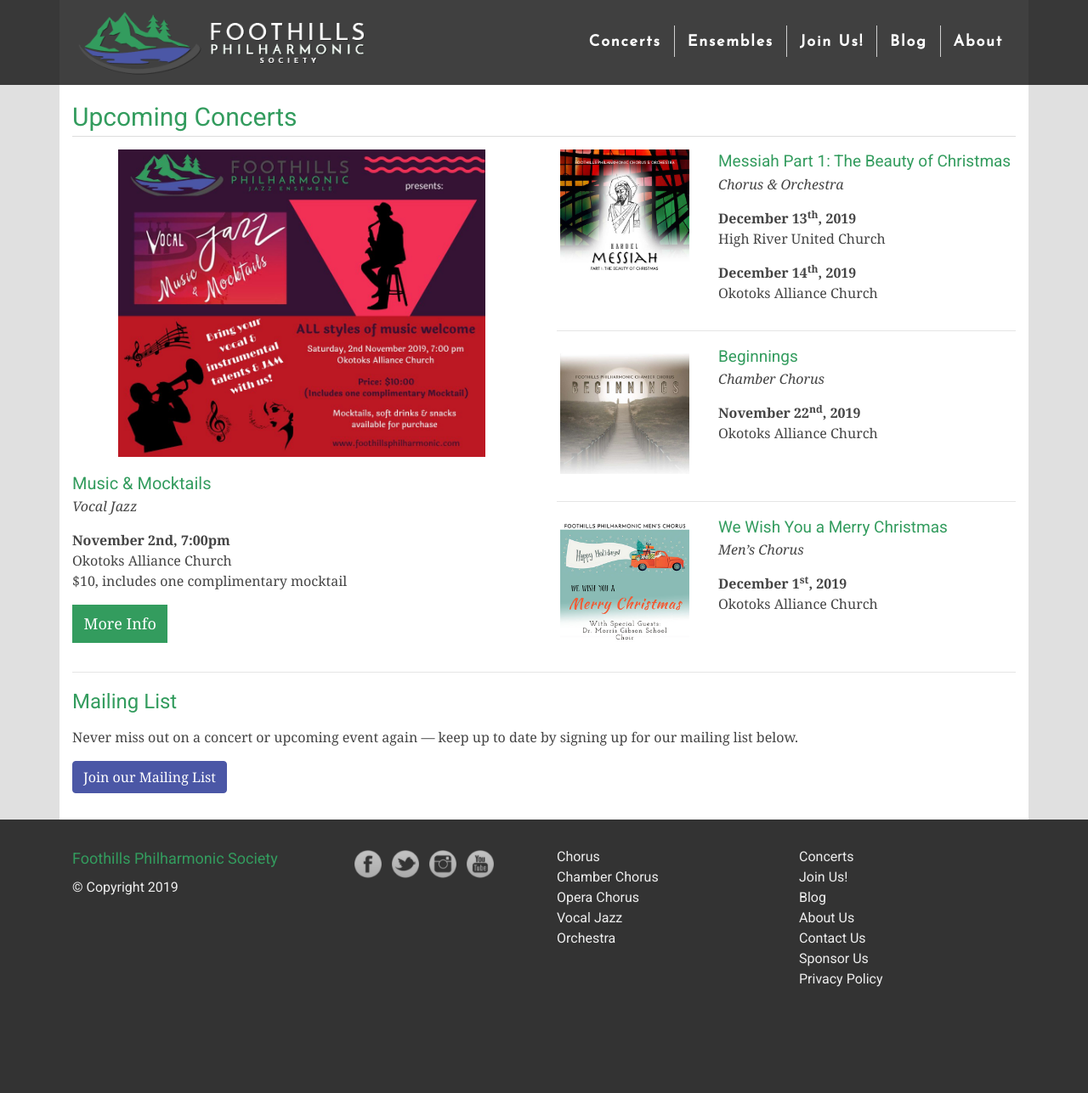
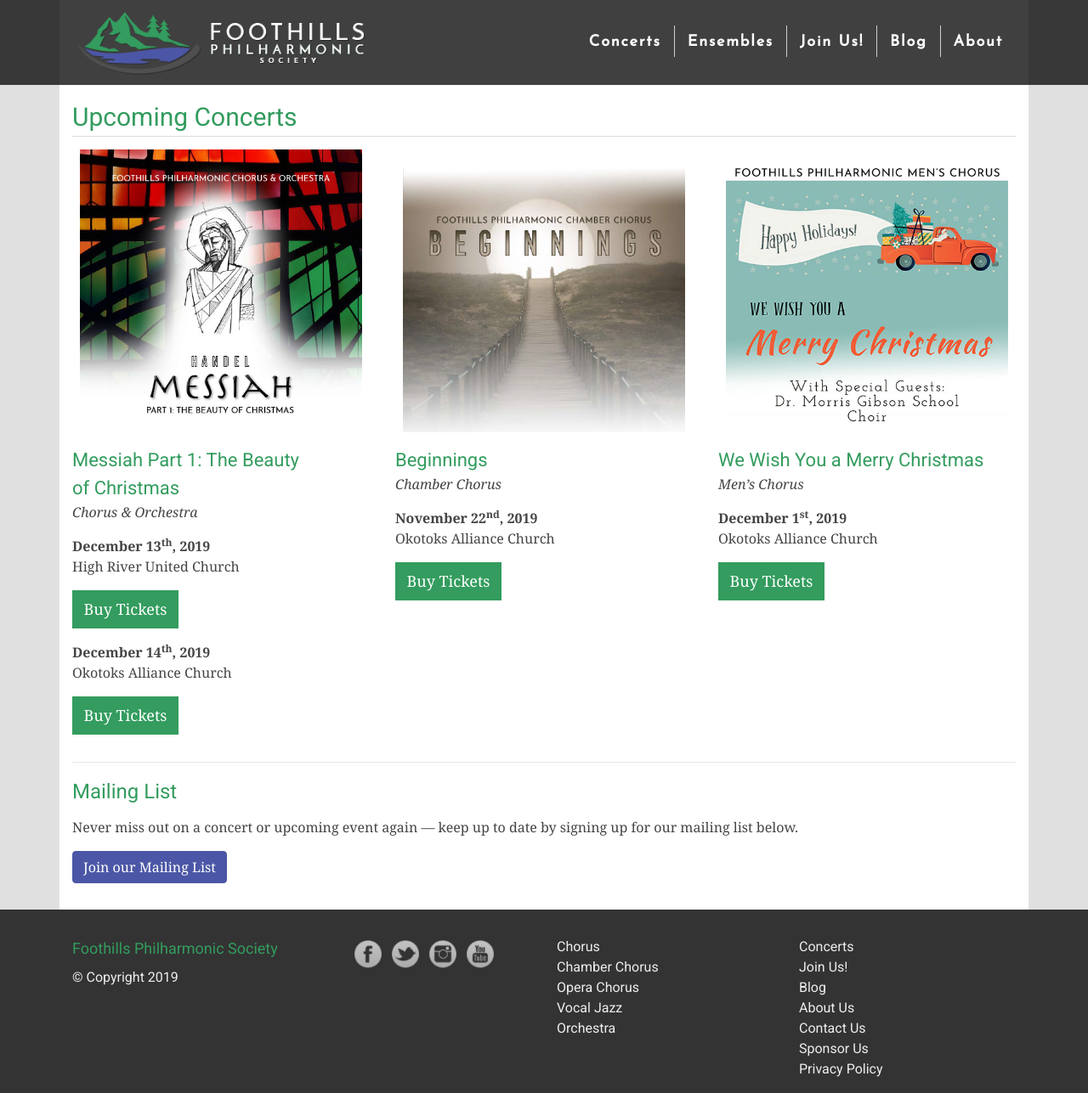
Before and after one commit to percyhanna/fps, a Jekyll site: the page built from concerts/index.html, in a window 1280 px wide and 1287 px high. Shown: the whole window at 85% size. Built offline with Jekyll 4.4.1, drawn with Linux system fonts in a browser that asks for light colours; nearby versions of some CDN libraries; Markdown is read by kramdown in place of the engine named in the settings.

Commit message:
Remove M&M, add links for Christmas concerts

```diff
--- a/concerts/index.html
+++ b/concerts/index.html
@@ -6,46 +6,12 @@
 <h1>Upcoming Concerts</h1>
 
 <div class="row">
-  <div class="col-12 col-md-6">
-    <p class="content-image">
-      <a href="https://www.facebook.com/events/1320069668164142/" target="_blank">
-        <img src="/images/concerts/2019-fall/music-and-mocktails.jpg" alt="Music &amp; Mocktails">
-      </a>
-    </p>
-
-    <h4 class="tight">
-      <a href="https://www.facebook.com/events/1320069668164142/" target="_blank">
-        Music &amp; Mocktails
-      </a>
-    </h4>
-
-    <p>
-      <em>Vocal Jazz</em>
-    </p>
-
-    <p>
-      <strong>November 2nd, 7:00pm</strong>
-      <br>Okotoks Alliance Church
-      <br>$10, includes one complimentary mocktail
-    </p>
-
-    <p>
-      <a class="link-button" href="https://www.facebook.com/events/1320069668164142/" target="_blank">
-        More Info
-      </a>
-    </p>
-  </div>
-
-  <div class="col-12 col-md-6">
-    <div class="row">
   <div class="col-md-4 col-12">
     <p class="content-image large">
       <img src="/images/concerts/2019-fall/messiah-square.jpg" alt="Messiah: Part 1">
     </p>
-      </div>
 
-      <div class="col-md-8 col-12">
-        <h5 class="tight">Messiah Part 1: The Beauty of Christmas</h5>
+    <h3 class="tight">Messiah Part 1: The Beauty of Christmas</h3>
 
     <p>
       <em>Chorus &amp; Orchestra</em>
@@ -57,23 +23,29 @@
     </p>
 
     <p>
+      <a class="link-button" href="https://www.brownpapertickets.com/event/4430707" target="_blank">
+        Buy Tickets
+      </a>
+    </p>
+
+    <p>
       <strong>December 14<sup>th</sup>, 2019</strong>
       <br>Okotoks Alliance Church
     </p>
-      </div>
+
+    <p>
+      <a class="link-button" href="https://www.brownpapertickets.com/event/4430706" target="_blank">
+        Buy Tickets
+      </a>
+    </p>
   </div>
 
-    <hr>
-
-    <div class="row">
   <div class="col-md-4 col-12">
     <p class="content-image large">
       <img src="/images/concerts/2019-fall/beginnings-square.jpg" alt="Beginnings">
     </p>
-      </div>
 
-      <div class="col-md-8 col-12">
-        <h5 class="tight">Beginnings</h5>
+    <h3 class="tight">Beginnings</h3>
 
     <p>
       <em>Chamber Chorus</em>
@@ -83,20 +55,20 @@
       <strong>November 22<sup>nd</sup>, 2019</strong>
       <br>Okotoks Alliance Church
     </p>
-      </div>
+
+    <p>
+      <a class="link-button" href="https://www.brownpapertickets.com/event/4430694" target="_blank">
+        Buy Tickets
+      </a>
+    </p>
   </div>
 
-    <hr>
-
-    <div class="row">
   <div class="col-md-4 col-12">
     <p class="content-image large">
       <img src="/images/concerts/2019-fall/mens-chorus-square.jpg" alt="We Wish You a Merry Christmas">
     </p>
-      </div>
 
-      <div class="col-md-8 col-12">
-        <h5 class="tight">We Wish You a Merry Christmas</h5>
+    <h3 class="tight">We Wish You a Merry Christmas</h3>
 
     <p>
       <em>Men’s Chorus</em>
@@ -106,8 +78,12 @@
       <strong>December 1<sup>st</sup>, 2019</strong>
       <br>Okotoks Alliance Church
     </p>
-      </div>
-    </div>
+
+    <p>
+      <a class="link-button" href="https://www.brownpapertickets.com/event/4430687" target="_blank">
+        Buy Tickets
+      </a>
+    </p>
   </div>
 </div>
 
```
Lines whose indentation alone changed are shown as unchanged.
